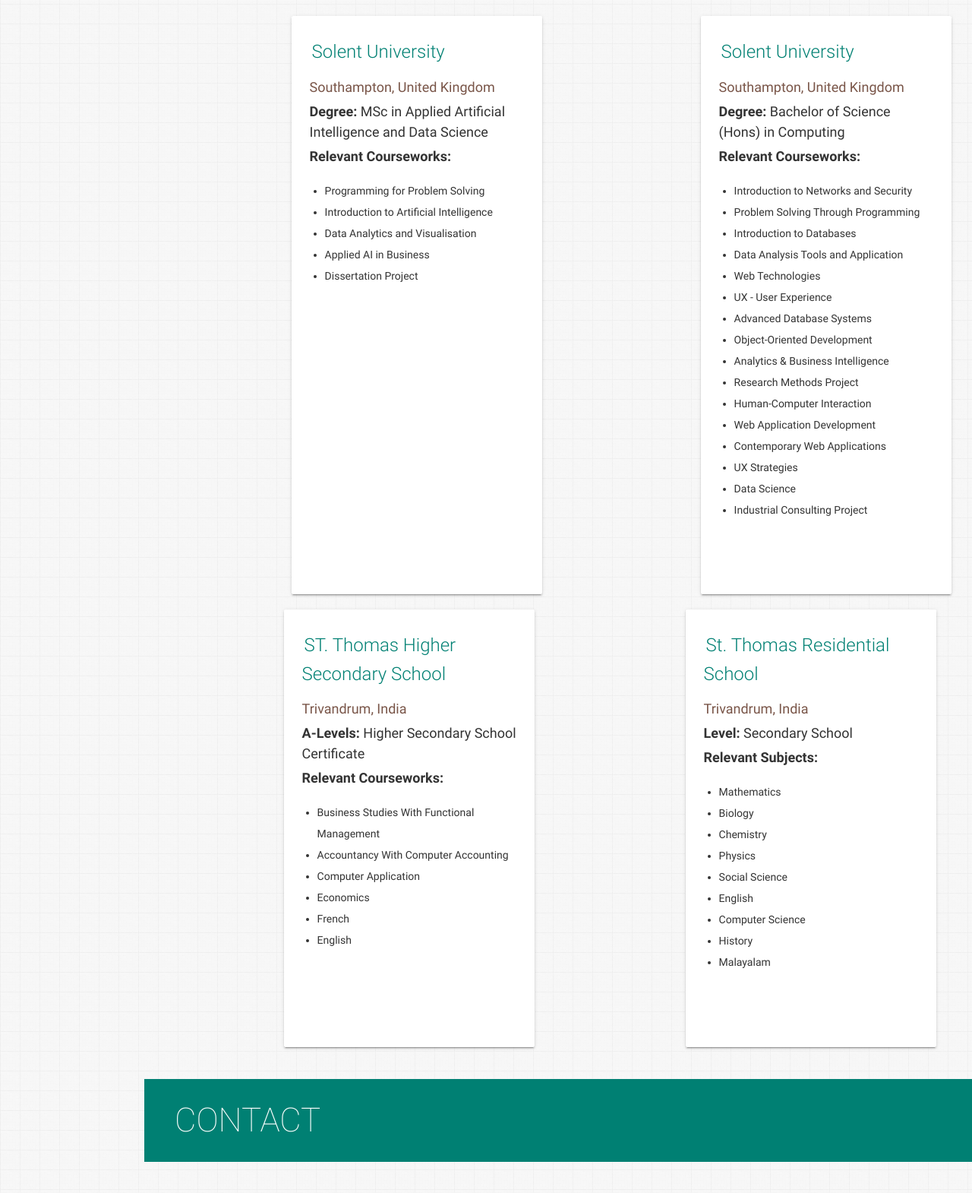
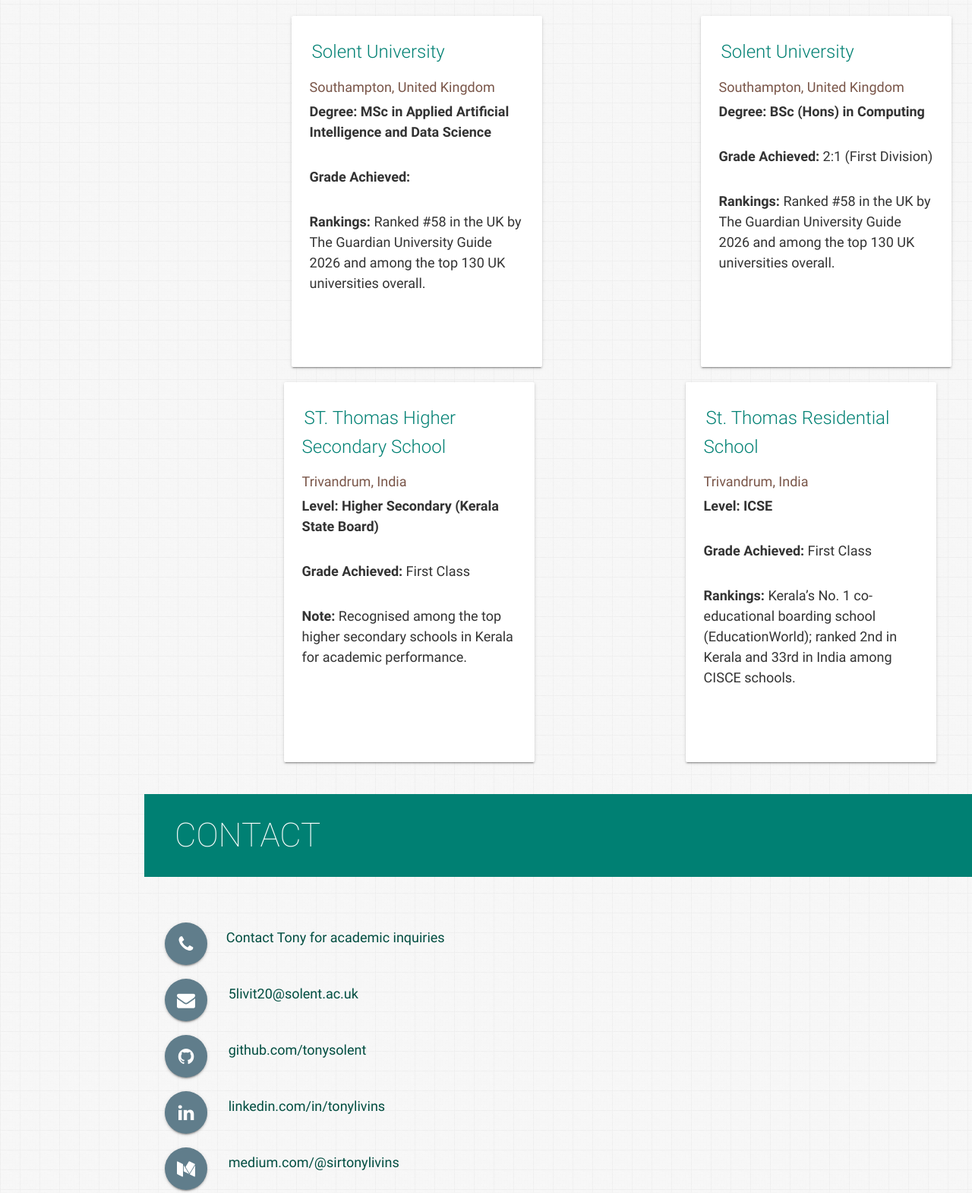
Before and after one commit to tonysolent/tonysolent.github.io, a plain HTML site: page index.html in a window 1280 px wide. Shown: the part 9199-10769 px from the top of the page at 76% size. Drawn offline with nearby package versions, Linux system fonts and the light colour scheme.

Commit message:
Update index.html

```diff
--- a/index.html
+++ b/index.html
@@ -902,7 +902,7 @@
       </div>
     </section>
 
-    <!-- Seventh Section: Education -->
+ <!-- Seventh Section: Education -->
 <section id="education" class="section scrollspy">
   <h3 class="page-title white-text teal">Education</h3>
   <div class="container">
@@ -912,17 +912,19 @@
       <div class="col s12 m6 l4">
         <div class="card" style="height: 100%;">
           <div class="card-content">
-            <p><span class="card-title"><a href="https://www.solent.ac.uk/" target="_blank" class="teal-text hoverline">Solent University</a></span></p>
+            <p>
+              <span class="card-title">
+                <a href="https://www.solent.ac.uk/" target="_blank" class="teal-text hoverline">
+                  Solent University
+                </a>
+              </span>
+            </p>
             <p class="brown-text">Southampton, United Kingdom</p>
-            <p><b>Degree:</b> MSc in Applied Artificial Intelligence and Data Science<br></p>
-            <p><b>Relevant Courseworks:</b></p>
-            <ul>
-              <li>Programming for Problem Solving</li>
-              <li>Introduction to Artificial Intelligence</li>
-              <li>Data Analytics and Visualisation</li>
-              <li>Applied AI in Business</li>
-              <li>Dissertation Project</li>
-            </ul>
+            <p><b>Degree:</b> <b>MSc in Applied Artificial Intelligence and Data Science</b></p>
+            <br>
+            <p><b>Grade Achieved:</b> </p>
+            <br>
+            <p><b>Rankings:</b> Ranked #58 in the UK by The Guardian University Guide 2026 and among the top 130 UK universities overall.</p>
           </div>
         </div>
       </div>
@@ -931,72 +933,67 @@
       <div class="col s12 m6 l4">
         <div class="card" style="height: 100%;">
           <div class="card-content">
-            <p><span class="card-title"><a href="https://www.solent.ac.uk/" target="_blank" class="teal-text hoverline">Solent University</a></span></p>
+            <p>
+              <span class="card-title">
+                <a href="https://www.solent.ac.uk/" target="_blank" class="teal-text hoverline">
+                  Solent University
+                </a>
+              </span>
+            </p>
             <p class="brown-text">Southampton, United Kingdom</p>
-            <p><b>Degree:</b> Bachelor of Science (Hons) in Computing</p>
-            <p><b>Relevant Courseworks:</b></p>
-            <ul>
-              <li>Introduction to Networks and Security</li>
-              <li>Problem Solving Through Programming</li>
-              <li>Introduction to Databases</li>
-              <li>Data Analysis Tools and Application</li>
-              <li>Web Technologies</li>
-              <li>UX - User Experience</li>
-              <li>Advanced Database Systems</li>
-              <li>Object-Oriented Development</li>
-              <li>Analytics & Business Intelligence</li>
-              <li>Research Methods Project</li>
-              <li>Human-Computer Interaction</li>
-              <li>Web Application Development</li>
-              <li>Contemporary Web Applications</li>
-              <li>UX Strategies</li>
-              <li>Data Science</li>
-              <li>Industrial Consulting Project</li>
-            </ul>
+            <p><b>Degree:</b> <b>BSc (Hons) in Computing</b></p>
+            <br>
+            <p><b>Grade Achieved:</b> 2:1 (First Division)</p>
+            <br>
+             <p><b>Rankings:</b> Ranked #58 in the UK by The Guardian University Guide 2026 and among the top 130 UK universities overall.</p>
+            <br>
+
           </div>
         </div>
       </div>
 
-      <!-- ST. Thomas Higher Secondary School -->
+      <!-- ST. Thomas Higher Secondary School (STATE) -->
       <div class="col s12 m6 l4">
         <div class="card" style="height: 100%;">
           <div class="card-content">
-            <p><span class="card-title"><a href="https://sthsstvm.org/" target="_blank" class="teal-text hoverline">ST. Thomas Higher Secondary School</a></span></p>
+            <p>
+              <span class="card-title">
+                <a href="https://sthsstvm.org/" target="_blank" class="teal-text hoverline">
+                  ST. Thomas Higher Secondary School
+                </a>
+              </span>
+            </p>
             <p class="brown-text">Trivandrum, India</p>
-            <p><b>A-Levels:</b> Higher Secondary School Certificate</p>
-            <p><b>Relevant Courseworks:</b></p>
-            <ul>
-              <li>Business Studies With Functional Management</li>
-              <li>Accountancy With Computer Accounting</li>
-              <li>Computer Application</li>
-              <li>Economics</li>
-              <li>French</li>
-              <li>English</li>
-            </ul>
+            <p><b>Level:</b> <b>Higher Secondary (Kerala State Board)</b></p>
+
+            <br>
+            <p><b>Grade Achieved:</b> First Class</p>
+
+
+<br>
+            <p><b>Note:</b> Recognised among the top higher secondary schools in Kerala for academic performance.</p>
           </div>
         </div>
       </div>
 
-      <!-- St. Thomas Residential School -->
+      <!-- St. Thomas Residential School (ICSE) -->
       <div class="col s12 m6 l4">
         <div class="card" style="height: 100%;">
           <div class="card-content">
-            <p><span class="card-title"><a href="#" target="_blank" class="teal-text hoverline">St. Thomas Residential School</a></span></p>
+            <p>
+              <span class="card-title">
+                <a href="https://strstvm.org/" target="_blank" class="teal-text hoverline">
+                  St. Thomas Residential School
+                </a>
+              </span>
+            </p>
             <p class="brown-text">Trivandrum, India</p>
-            <p><b>Level:</b> Secondary School</p>
-            <p><b>Relevant Subjects:</b></p>
-            <ul>
-              <li>Mathematics</li>
-              <li>Biology</li>
-              <li>Chemistry</li>
-              <li>Physics</li>
-              <li>Social Science</li>
-              <li>English</li>
-              <li>Computer Science</li>
-              <li>History</li>
-              <li>Malayalam</li>
+            <p><b>Level:</b> <b>ICSE</b></p>
 
-            </ul>
+            <br>
+            <p><b>Grade Achieved:</b> First Class</p>
+            <br>
+            <p><b>Rankings:</b> Kerala’s No. 1 co-educational boarding school (EducationWorld); ranked 2nd in Kerala and 33rd in India among CISCE schools.</p>
           </div>
         </div>
       </div>
@@ -1004,6 +1001,9 @@
     </div>
   </div>
 </section>
+
+
+
 
 <!-- Eight Section: Contact -->
 <section id="contact" class="section scrollspy full-height">
```
